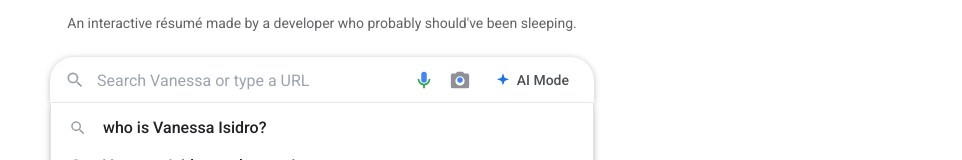
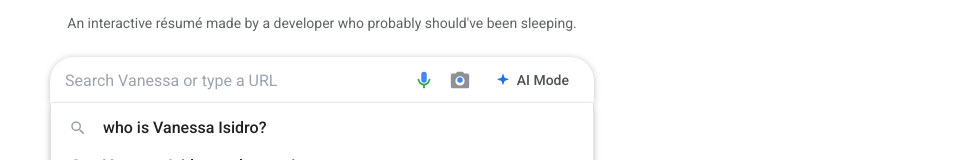
Before and after one commit to vanessa-the-dev/my-resume, a React (Vite) app: page / in a window 1280 px wide. Shown: the part 265-425 px from the top of the page, without its empty margins (318-1280 px from the left). Built offline with nearby package versions, Linux system fonts and the light colour scheme.

Commit message:
fix: adjust padding in SearchField and remove unnecessary icon span

```diff
--- a/src/components/ResultsView.jsx
+++ b/src/components/ResultsView.jsx
@@ -29,7 +29,7 @@
 
         <div className="min-w-[200px] max-w-[640px] flex-1">
           <SearchField
-            className="h-11 rounded-3xl border-transparent shadow-[0_1px_6px_rgba(32,33,36,.18)]"
+            className="h-11 pl-[25px] rounded-3xl border-transparent shadow-[0_1px_6px_rgba(32,33,36,.18)]"
             iconSize={18}
             onSubmit={(event) => {
               event.preventDefault();
--- a/src/components/SearchField.jsx
+++ b/src/components/SearchField.jsx
@@ -12,9 +12,6 @@
  */
 const SearchField = ({ className = "", iconSize = 20, inputRef, inputProps, onSubmit, children }) => (
   <form role="search" onSubmit={onSubmit} className={`g-searchbox ${className}`}>
-    <span className="mr-3 flex text-[#9aa0a6]">
-      <SearchIcon size={iconSize} color="#9aa0a6" />
-    </span>
     <input
       ref={inputRef}
       type="text"
```
